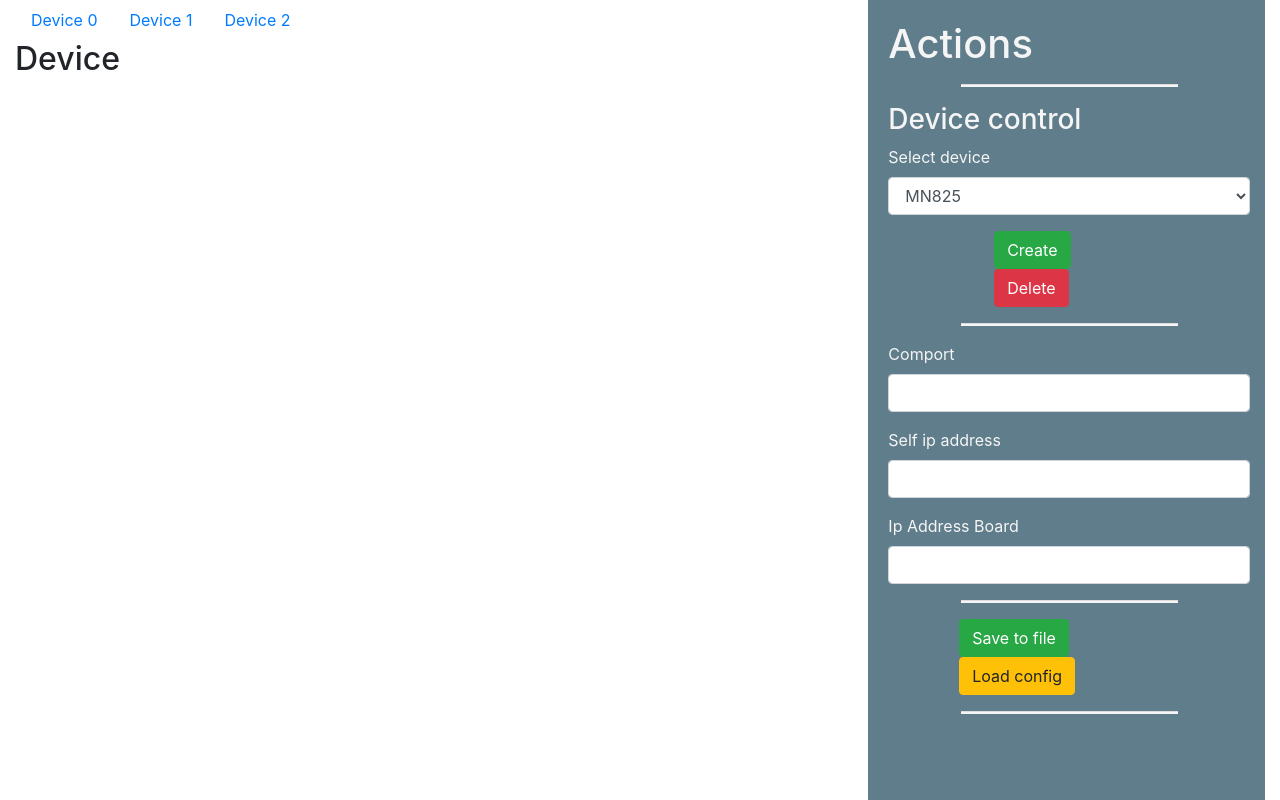
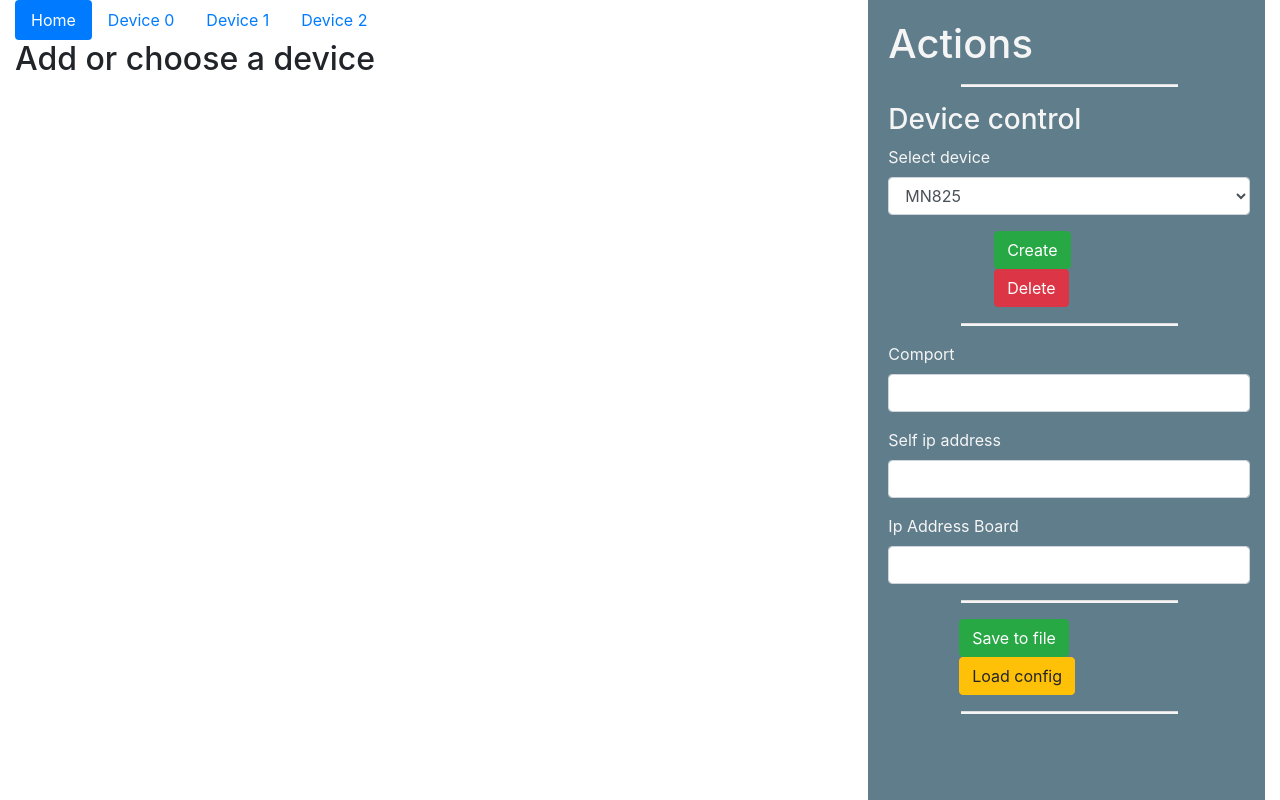
Before and after one commit to gusenkovs/mcu-config-app, a Vue app: page /#/ in a window 1280 px wide. Shown: the top 800 px of the page. Built offline with nearby package versions, Linux system fonts and the light colour scheme.

Commit message:
Fix Workspace

```diff
--- a/src/components/Workspace.vue
+++ b/src/components/Workspace.vue
@@ -2,19 +2,29 @@
   <div>
     <div id="nav">
       <ul class="nav nav-pills">
+        <li class="nav-item">
+          <router-link
+            to="/"
+            class="nav-link"
+            :class="{ active: !$route.params.deviceId }">
+            Home
+          </router-link>
+        </li>
         <li
           class="nav-item"
           v-for="(device, index) in devices"
           :key="index">
           <router-link
             :to="'/' + index"
-            :class="{ 'nav-link': true, active: index === parseInt($route.params.deviceId) }">
+            class="nav-link"
+            :class="{ active: index === parseInt($route.params.deviceId) }">
             Device {{ index }}
           </router-link>
         </li>
       </ul>
     </div>
-    <h2>Device {{ $route.params.deviceId }}</h2>
+    <h2 v-if="$route.params.deviceId">Device {{ $route.params.deviceId }}</h2>
+    <h2 v-else>Add or choose a device</h2>
   </div>
 </template>
 
```
